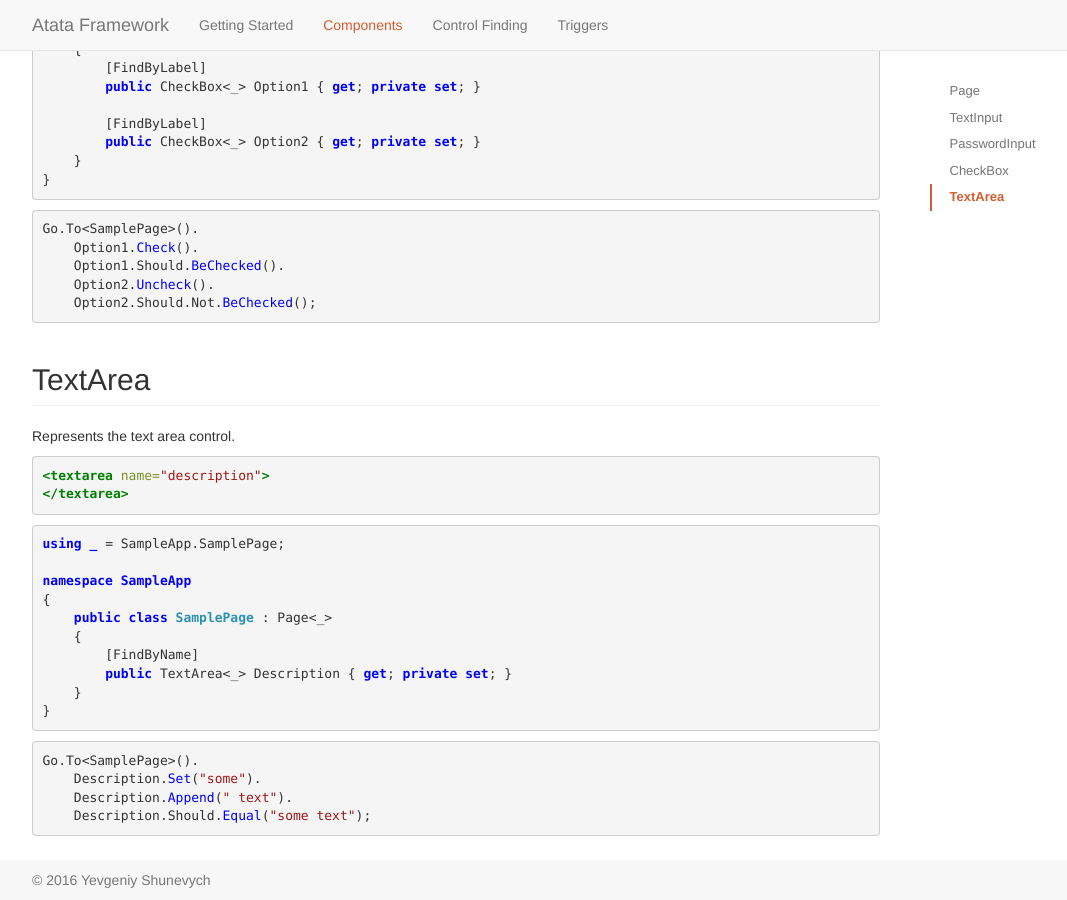
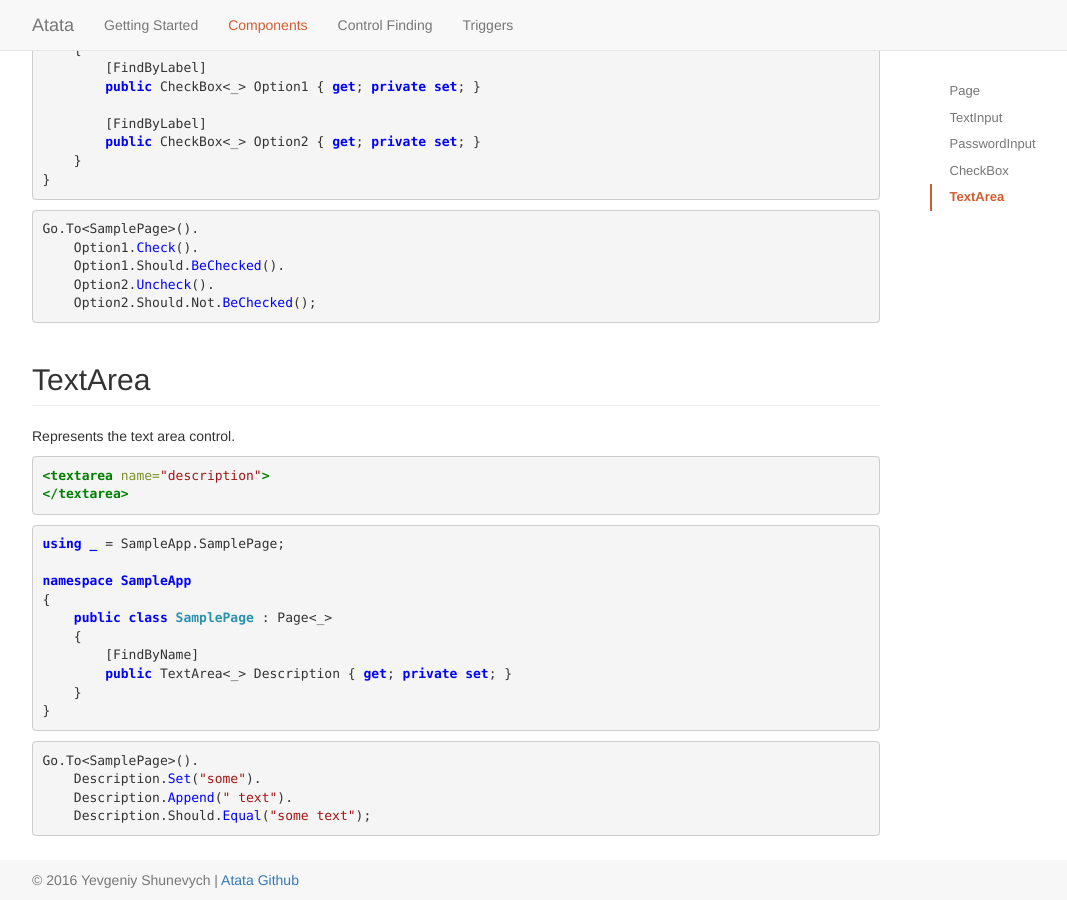
Before and after one commit to atata-framework/atata.io, a Jekyll site: the page built from components.html, in a window 1280 px wide and 900 px high, scrolled down 2151 px. Shown: the whole window, without its empty margins (38-1105 px from the left). Built offline with Jekyll 4.4.1, drawn with Linux system fonts in a browser that asks for light colours.

Commit message:
Update header and footer

```diff
--- a/_config.yml
+++ b/_config.yml
@@ -1,4 +1,4 @@
-name: Atata Framework
+name: Atata
 
 # Dependencies
 markdown: kramdown
@@ -38,4 +38,5 @@ exclude:
   - compilerconfig.json.defaults
   - .gitignore
 
-repo: https://github.com/atata-framework
+links:
+    atata_github: https://github.com/atata-framework/atata
--- a/_includes/footer.html
+++ b/_includes/footer.html
@@ -1,7 +1,9 @@
 <footer class="at-docs-footer footer">
-  <div class="container">
-    <p class="text-muted">
-      &copy; {{ site.time | date: '%Y' }} {{ site.author.name }}
-    </p>
-  </div>
+    <div class="container">
+        <p class="text-muted">
+            &copy; {{ site.time | date: '%Y' }} {{ site.author.name }}
+            |
+            <a href="{{ site.links.atata_github }}">Atata Github</a>
+        </p>
+    </div>
 </footer>
```
